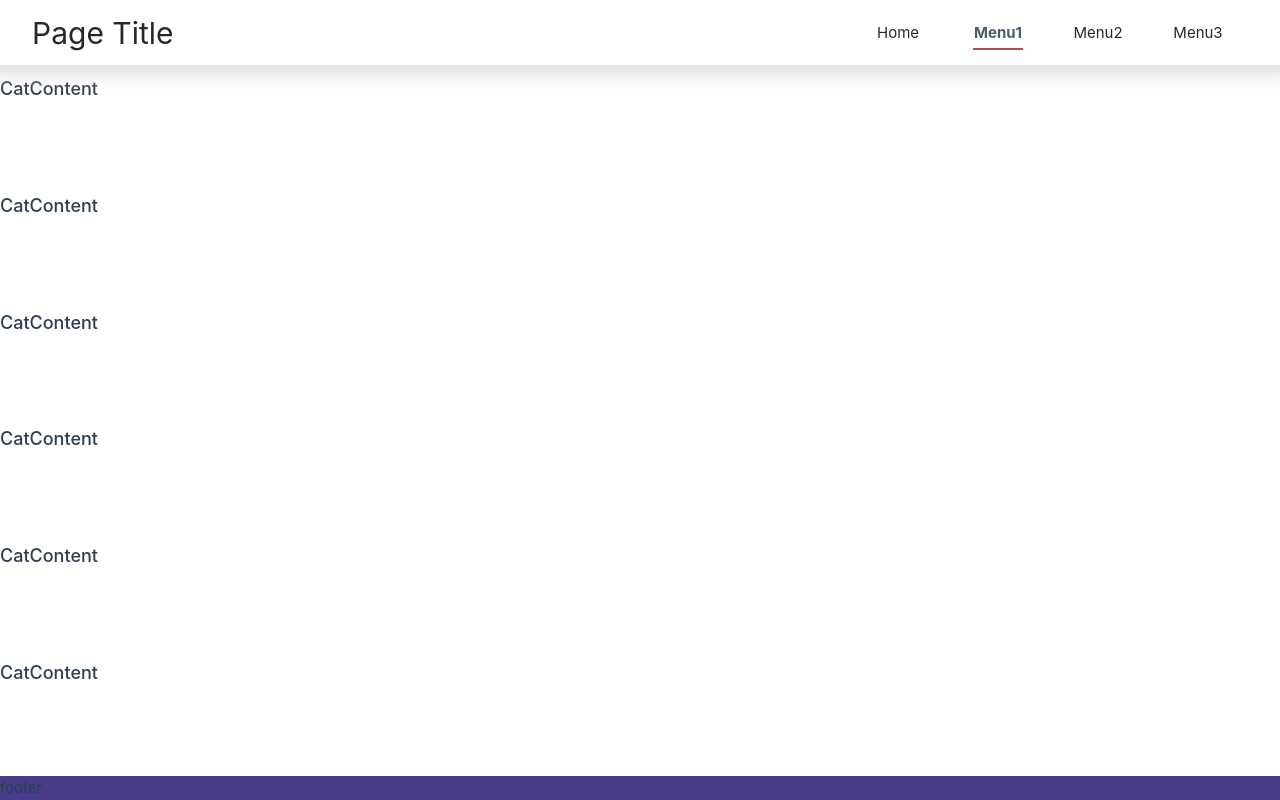
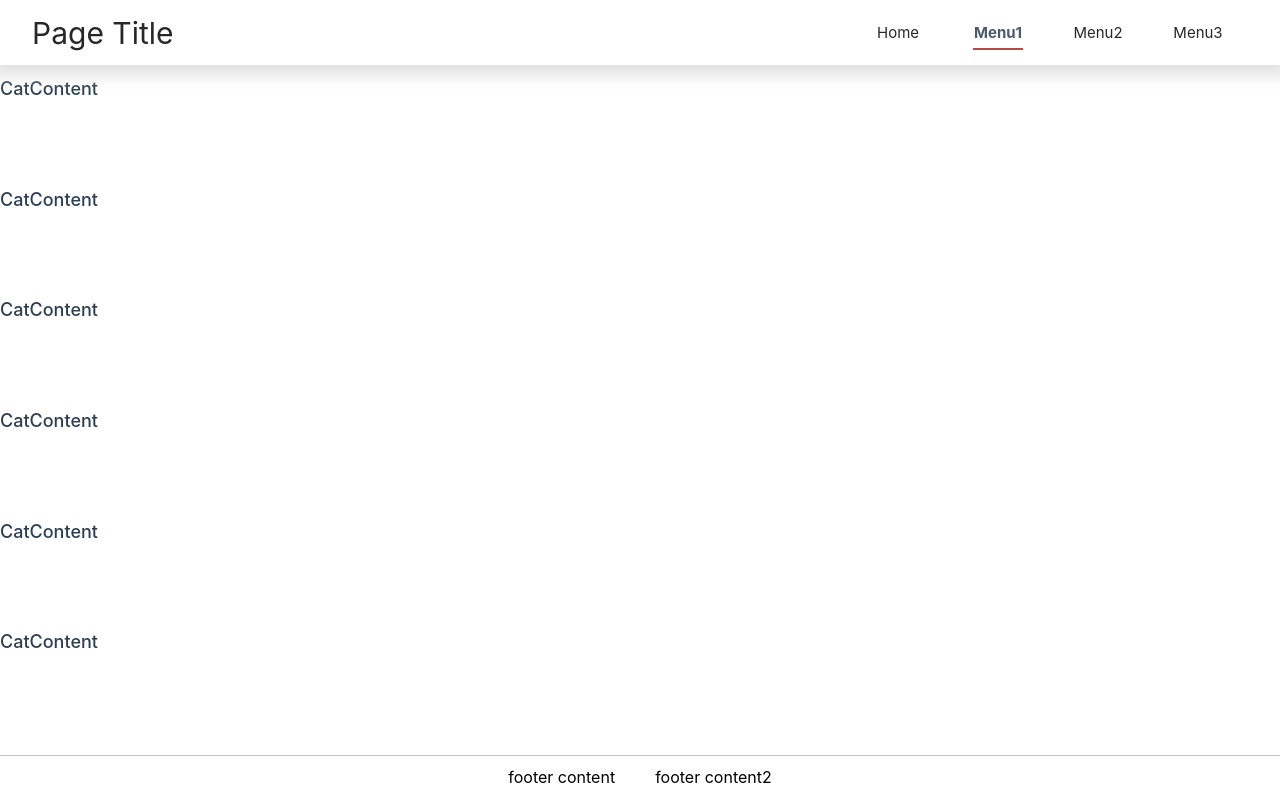
Before and after one commit to CheonBi/vue-app, a Vue app: page /cat in a window 1280 px wide. Built offline with nearby package versions, Linux system fonts and the light colour scheme.

Commit message:
feat: footer design

```diff
--- a/src/App.vue
+++ b/src/App.vue
@@ -13,6 +13,7 @@ import MainFooter from './components/MainFooter.vue'
     <RouterView/>
 
     <MainFooter/>
+
   </div>
 
 
--- /dev/null
+++ b/src/assets/footer.css
@@ -0,0 +1,33 @@
+.menu__footer {
+    background-color: white;
+    display: flex;
+    justify-content: space-around;
+    color: black;
+    height: 45px;
+    align-items: center;
+    border-top: 1px solid #c4c4c4;
+    margin-top: 1rem;
+    padding: 0 15px;
+    font-size: medium;
+    font-weight: 400;
+}
+
+.menu__footer ul{
+    list-style-type: none;
+    display: flex;
+    text-align: center;
+    padding: 0;
+}
+
+.menu__footer ul li{
+    padding: 0 20px;
+}
+
+.menu__footer a{
+    color: black;
+    text-decoration: none;
+    padding: 0.09rem 0.09rem;
+    position: relative;
+    line-height: 2rem;
+    display: inline-block;
+}
--- a/src/assets/header.css
+++ b/src/assets/header.css
@@ -9,7 +9,6 @@
     background-color: white;
     display: flex;
     justify-content: space-between;
-    color: white;
     height: 65px;
     align-items: center;
     box-shadow: 0 1px 15px 10px #ddd;
@@ -18,6 +17,18 @@
 
 .menu h1{
     color: black;
+}
+
+nav ul {
+    list-style-type: none;
+    display: flex;
+    text-align: center;
+    padding: 0;
+}
+
+nav ul li{
+    padding: 0 10px;
+    width: 100px;
 }
 
 nav a {
@@ -64,15 +75,3 @@ nav a.router-link-exact-active::after{
     bottom: 0;
     transform: scaleX(1);
 }
-
-nav ul {
-    list-style-type: none;
-    display: flex;
-    text-align: center;
-    padding: 0;
-}
-
-nav ul li{
-    padding: 0 10px;
-    width: 100px;
-}
--- a/src/assets/main.css
+++ b/src/assets/main.css
@@ -1,5 +1,6 @@
 @import './base.css';
 @import './header.css';
+@import './footer.css';
 
 #app {
   display: flex;
@@ -30,12 +31,6 @@
   font-weight: 500;
 }
 
-footer.footer{
-  display: flex;
-  background-color: darkslateblue;
-}
-
-
 /*
 @media (hover: hover) {
   a:hover {
--- a/src/components/MainFooter.vue
+++ b/src/components/MainFooter.vue
@@ -1,6 +1,17 @@
 <template>
-    <footer class="footer">
-        footer
+    <footer>
+        <div class="menu__footer">
+            <ul>
+                <li>
+                    footer content
+                </li>
+
+                <li>
+                    footer content2
+                </li>
+            </ul>
+
+        </div>
     </footer>
 </template>
 
```
